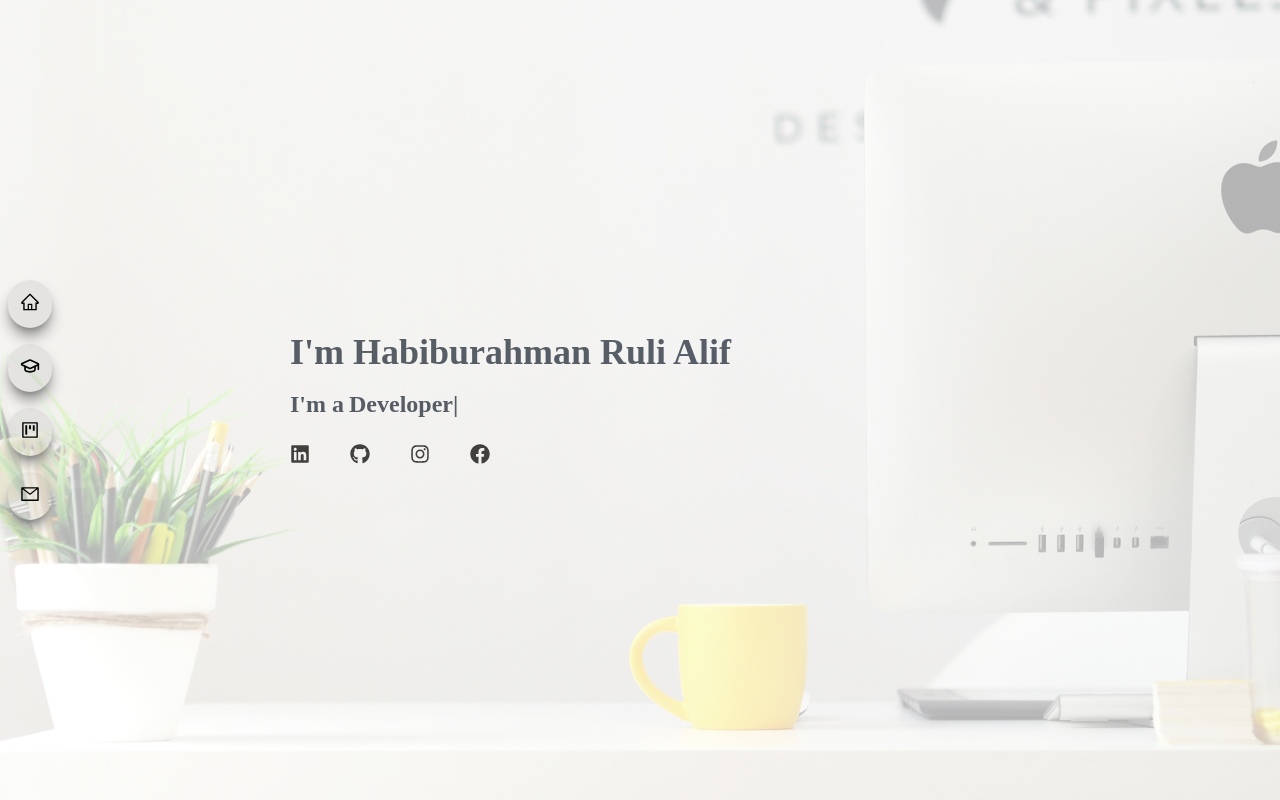
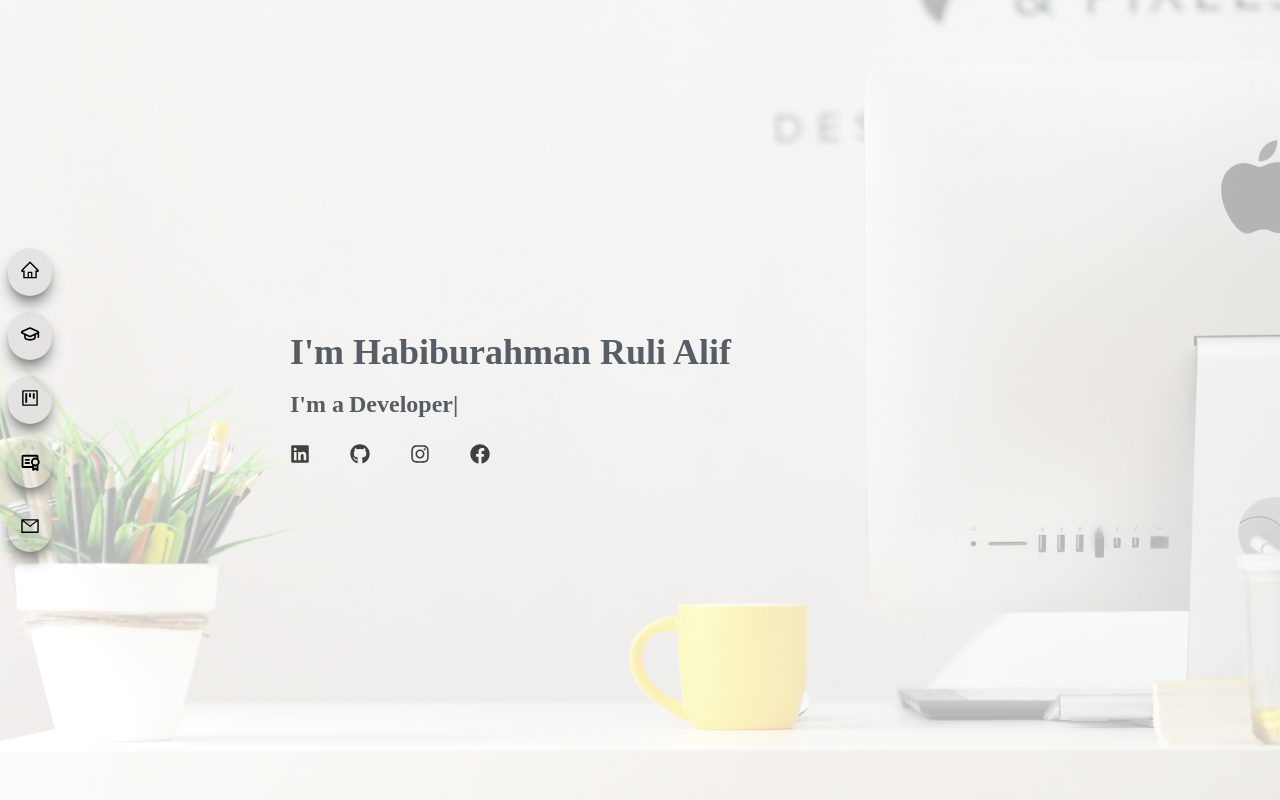
Before and after one commit to habiburahmanrulialif/web-portofolio, a React (Vite) app in the folder frontend/: page / in a window 1280 px wide. Shown: the top 800 px of the page. Built offline with nearby package versions, Linux system fonts and the light colour scheme.

Commit message:
adding certificate button on sidebar

```diff
--- a/frontend/src/components/sidebar/Sidebar.jsx
+++ b/frontend/src/components/sidebar/Sidebar.jsx
@@ -5,6 +5,7 @@ import {
     AiOutlineProject,
     AiOutlineMail,
 } from "react-icons/ai";
+import { PiCertificateBold } from "react-icons/pi";
 import { LuGraduationCap } from "react-icons/lu";
 import "./sidebar.css";
 
@@ -35,6 +36,10 @@ const Sidebar = () => {
                         <AiOutlineProject size={20} />
                         <span className="buttonName">Project</span>
                     </a>
+                    <a href="#certificate" onClick={handleNav} className="menuButton">
+                        <PiCertificateBold size={20} />
+                        <span className="buttonName">Project</span>
+                    </a>
                     <a href="#contact" onClick={handleNav} className="menuButton">
                         <AiOutlineMail size={20} />
                         <span className="buttonName">Contact</span>
@@ -55,6 +60,9 @@ const Sidebar = () => {
                     <a href="#project" onClick={handleNav} className="sideBarItem">
                         <AiOutlineProject size={20} />
                     </a>
+                    <a href="#certificate" onClick={handleNav} className="sideBarItem">
+                        <PiCertificateBold size={20} />
+                    </a>
                     <a href="#contact" onClick={handleNav} className="sideBarItem">
                         <AiOutlineMail size={20} />
                     </a>
```
